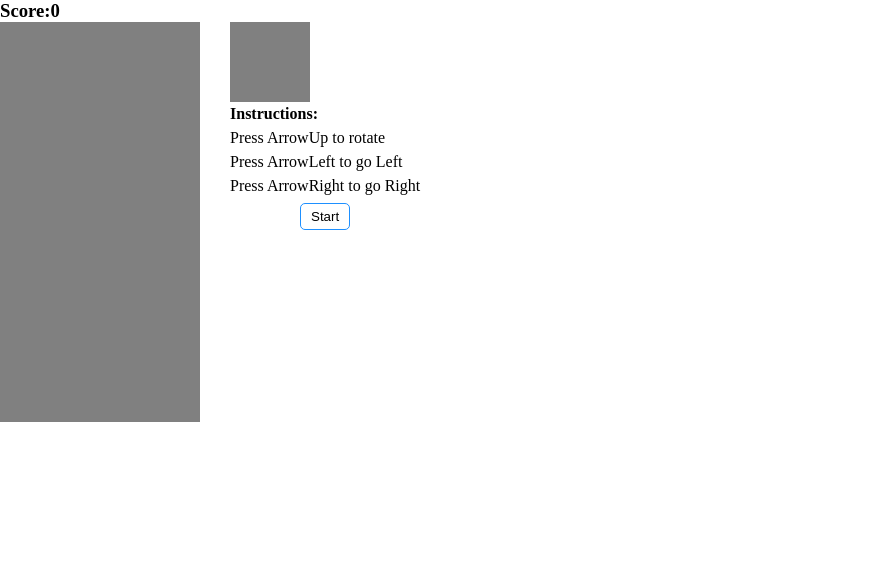
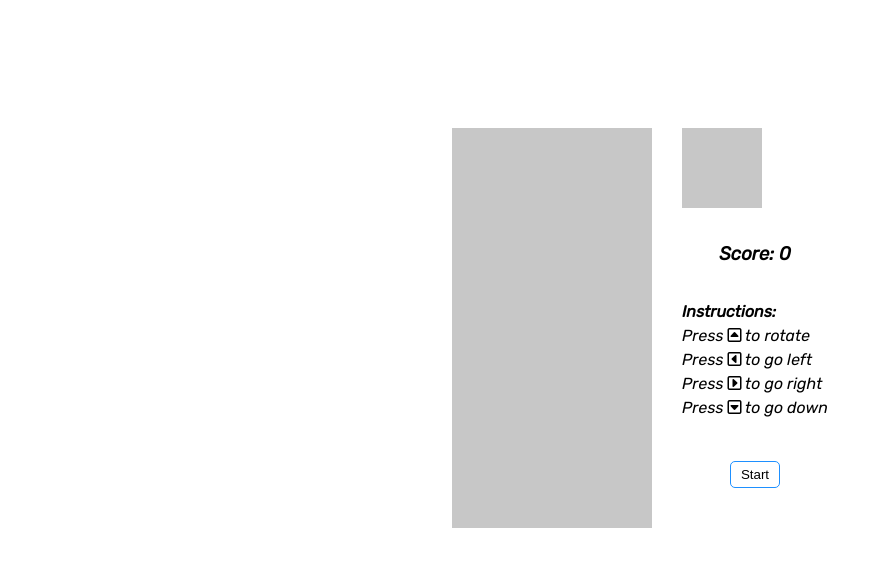
Before and after one commit to EstherMarie/Tetris, a plain HTML site: page index.html in a window 1280 px wide. Shown: the whole page, without its empty margins (0-890 px from the left). Drawn offline with Linux system fonts and the light colour scheme.

Commit message:
jogo quase concluido

```diff
--- a/game.js
+++ b/game.js
@@ -295,8 +295,12 @@ document.addEventListener('DOMContentLoaded', () => {
 				squares[currentPosition + index].classList.contains('taken')
 			)
 		) {
-			scoreDisplay.innerHTML = 'Game Over';
+			scoreDisplay.innerHTML = ' Game Over';
 			clearInterval(timerId);
+			startBtn.innerHTML = `Restart`;
+			startBtn.addEventListener('click', () => {
+				window.location.reload(true);
+			});
 		}
 	}
 });
--- a/index.html
+++ b/index.html
@@ -5,11 +5,17 @@
 		<meta name="viewport" content="width=device-width, initial-scale=1.0" />
 		<script src="game.js" charset="utf-8"></script>
 		<link rel="stylesheet" href="styles.css" />
+		<link
+			href="https://fonts.googleapis.com/css2?family=Rubik:ital@1&display=swap"
+			rel="stylesheet"
+		/>
+		<script
+			src="https://kit.fontawesome.com/132962a08f.js"
+			crossorigin="anonymous"
+		></script>
 		<title>Tetris Game</title>
 	</head>
 	<body>
-		<h3>Score:<span id="score">0</span></h3>
-
 		<div class="container">
 			<div class="grid">
 				<!-- 200 divs!!!!!! -->
@@ -246,16 +252,26 @@
 					<div></div>
 					<div></div>
 				</div>
+				<div class="details">
+					<h3 class="h3-score">Score:<span id="score">0</span></h3>
 
-				<div class="instructions">
-					<h4>Instructions:</h4>
-					<p>Press ArrowUp to rotate</p>
-					<p>Press ArrowLeft to go Left</p>
-					<p>Press ArrowRight to go Right</p>
-				</div>
+					<div class="instructions">
+						<h4>Instructions:</h4>
+						<p>Press <i class="far fa-caret-square-up"></i> to rotate</p>
+						<p>
+							Press <i class="far fa-caret-square-left"></i> to go left
+						</p>
+						<p>
+							Press <i class="far fa-caret-square-right"></i> to go right
+						</p>
+						<p>
+							Press <i class="far fa-caret-square-down"></i> to go down
+						</p>
+					</div>
 
-				<div class="button-div">
-					<button id="start-button">Start</button>
+					<div class="button-div">
+						<button id="start-button">Start</button>
+					</div>
 				</div>
 			</div>
 		</div>
--- a/styles.css
+++ b/styles.css
@@ -4,15 +4,22 @@
 	box-sizing: border-box;
 }
 
+html,
+body {
+	font-family: 'Rubik', sans-serif;
+}
+
 .container {
 	display: flex;
 	flex-direction: row;
+	justify-content: center;
+	margin: 10% auto 10%;
 }
 
 .grid {
 	width: 200px;
 	height: 400px;
-	background-color: gray;
+	background-color: rgb(199, 199, 199);
 	display: flex;
 	flex-wrap: wrap;
 }
@@ -43,12 +50,28 @@
 	height: 80px;
 	display: flex;
 	flex-wrap: wrap;
-	background-color: gray;
+	background-color: rgb(199, 199, 199);
 }
 
 .mini-grid div {
 	height: 20px;
 	width: 20px;
+}
+
+.details {
+	display: flex;
+	flex: 1;
+	flex-direction: column;
+	justify-content: space-evenly;
+}
+
+.h3-score {
+	display: flex;
+	align-self: center;
+}
+
+span {
+	margin-left: 0.3rem;
 }
 
 .instructions {
```
